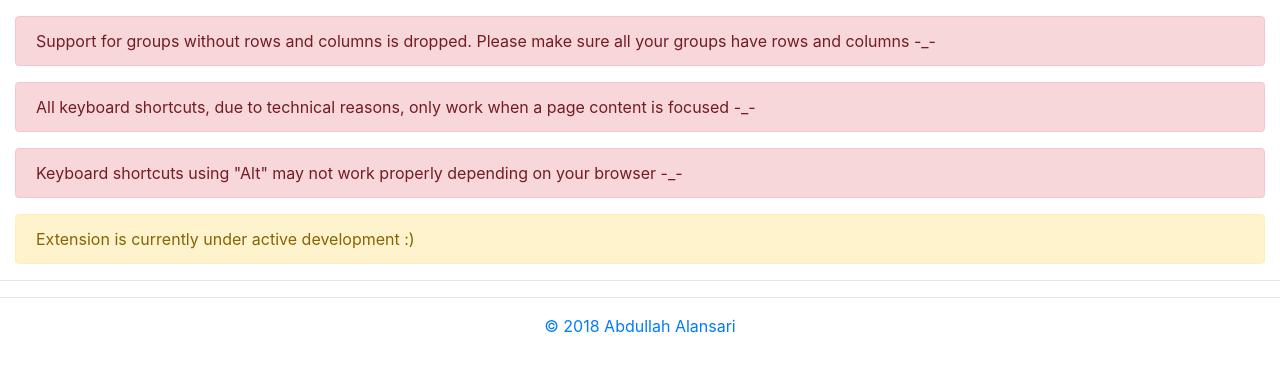
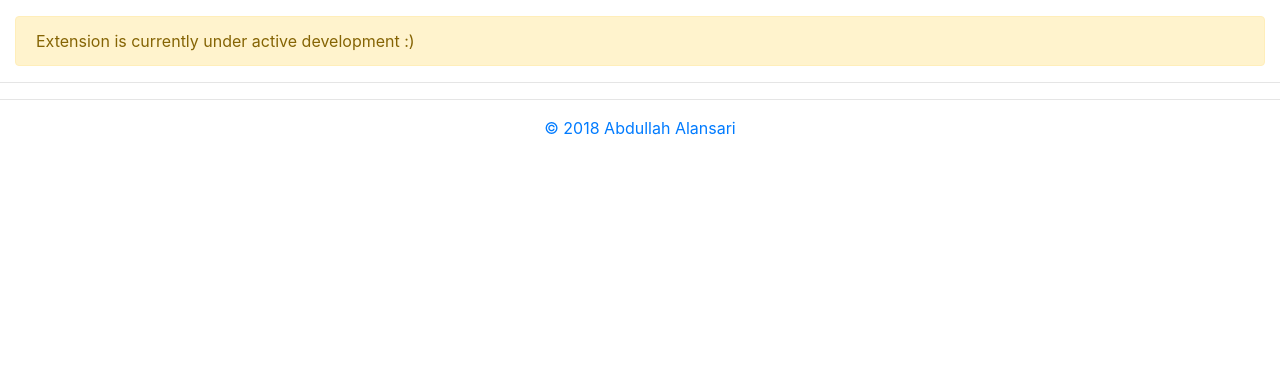
Before and after one commit to ahimta/speed-dial-quantum, a website with bundled scripts: page newtab.html in a window 1280 px wide. Built offline with nearby package versions, Linux system fonts and the light colour scheme.

Commit message:
Fix too many alerts in new-tab page:sweat_smile:
Only keep active-development notice:sweat_smile:

```diff
--- a/newtab.html
+++ b/newtab.html
@@ -11,18 +11,6 @@
 
 <body>
   <section class="container-fluid" style="margin-top: 1em">
-      <aside class="alert alert-danger" role="alert">
-          Support for groups without rows and columns is dropped. Please make
-          sure all your groups have rows and columns -_-
-      </aside>
-      <aside class="alert alert-danger" role="alert">
-          All keyboard shortcuts, due to technical reasons, only work when a page
-          content is focused -_-
-      </aside>
-      <aside class="alert alert-danger" role="alert">
-          Keyboard shortcuts using "Alt" may not work properly depending on your
-          browser -_-
-      </aside>
       <aside class="alert alert-warning" role="alert">
           Extension is currently under active development :)
       </aside>
```
